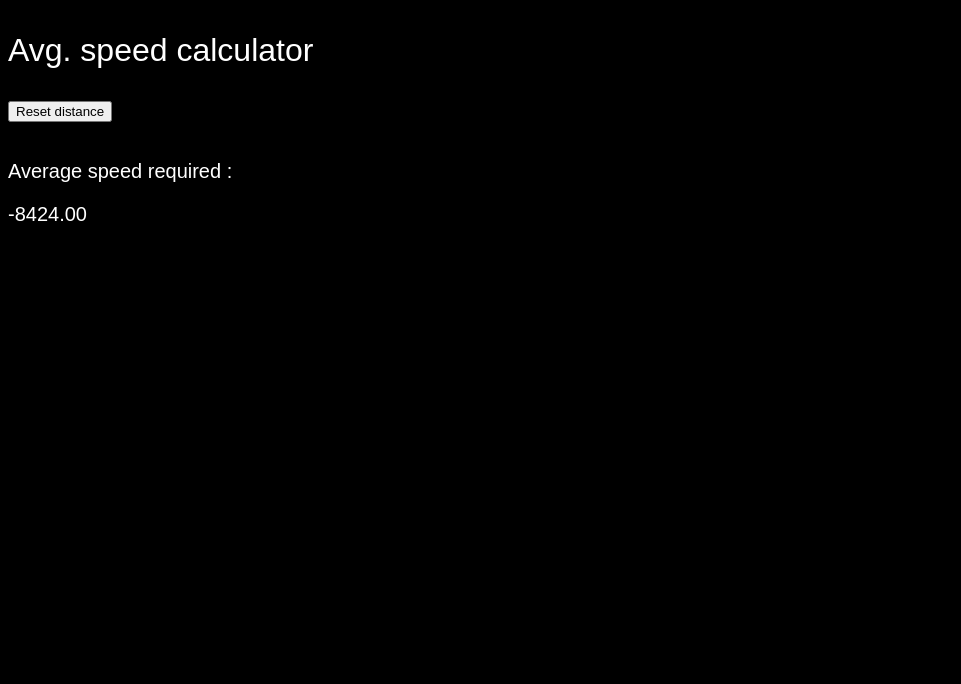
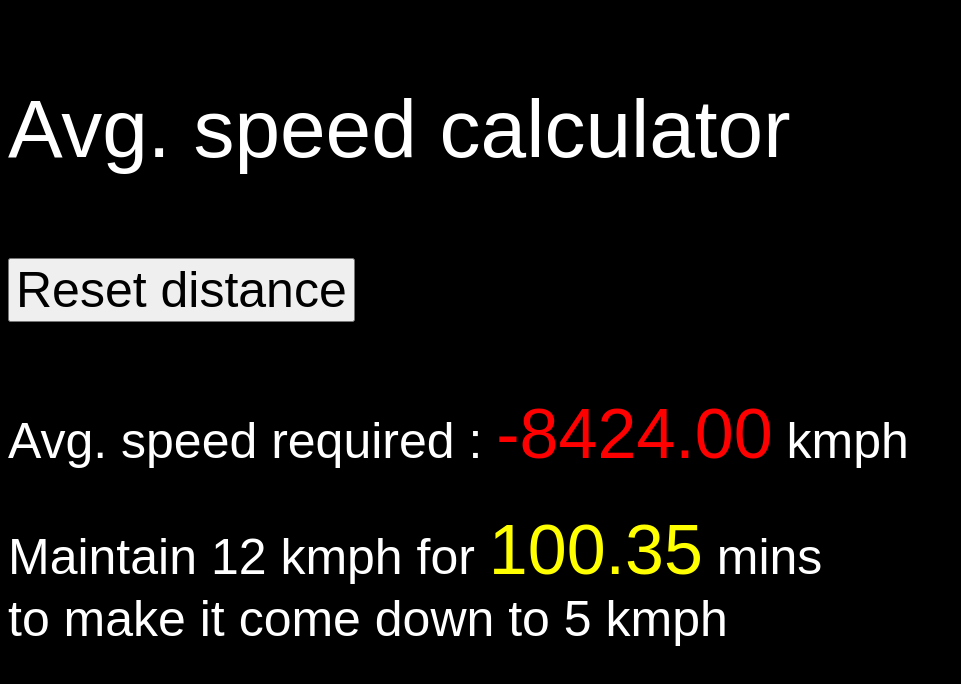
Before and after one commit to dk9595c/RunApp, a plain HTML site: page index.html in a window 1280 px wide. Shown: the whole page, without its empty margins (0-961 px from the left). Drawn offline with Linux system fonts and the light colour scheme; no server answers.

Commit message:
Update index.html
Added yellow and red fonts

```diff
--- a/index.html
+++ b/index.html
@@ -5,7 +5,7 @@
 .fontX{
     text-align: left;
     color: white ;
-    font-size : 32px;
+    font-size : 82px;
     font-family: Arial
 }
 
@@ -13,7 +13,30 @@
 {
     color: white ;
     font-family: Arial;
-    font-size : 20px;
+    font-size : 50px;
+    margin-top : 0px;
+    margin-bottom : 0px;
+}
+
+.sizeButton
+{
+    font-family: Arial;
+    font-size : 50px;
+
+}
+.emphasizeRed
+{
+    font-family: Arial;
+    font-size : 70px;
+    color : red;
+}
+
+.emphasizeYellow
+{
+    font-family : Arial;
+    font-size : 70px;
+    color : yellow;
+
 }
 </style>
 </head>
@@ -22,12 +45,16 @@
 <p class="fontX">Avg. speed calculator</p>
 
 
-<button onclick="distanceFunction()">Reset distance</button>
+<button class = "sizeButton" onclick="distanceFunction()">Reset distance</button>
+<br><br><br><br><br>
+<p class = "fontWhite">Avg. speed required : <span class = "emphasizeRed", id="demo"> 0.00</span> kmph</p> \
+
 <br><br>
+<p id=m12 class = "fontWhite">Maintain 12 kmph for <span class = "emphasizeYellow" id="mText"></span> mins</p>
+<p id=m12 class = "fontWhite">to make it come down to 5 kmph<span id="mText"></span></p>
+<script>
 
-<p class = "fontWhite">Average speed required : </p> <p class = "fontWhite", id="demo"> 0.00</p>
 
-<script>
 let distance = 11.7;
 let current_distance = 0.0
 
@@ -73,6 +100,8 @@ function calculateFunction() {
   timeDiff = (time - currentTime)/(1000 * 3600);
   avg_speed_req = (11.7 - current_distance) / ( timeDiff);
 
+  let twelveSpeed = ((11.7 - current_distance) - 5 * (timeDiff)) * 8.571918;
+    document.getElementById("mText").innerHTML = twelveSpeed.toFixed(2);
     document.getElementById("demo").innerHTML = avg_speed_req.toFixed(2);
   }
 
```
